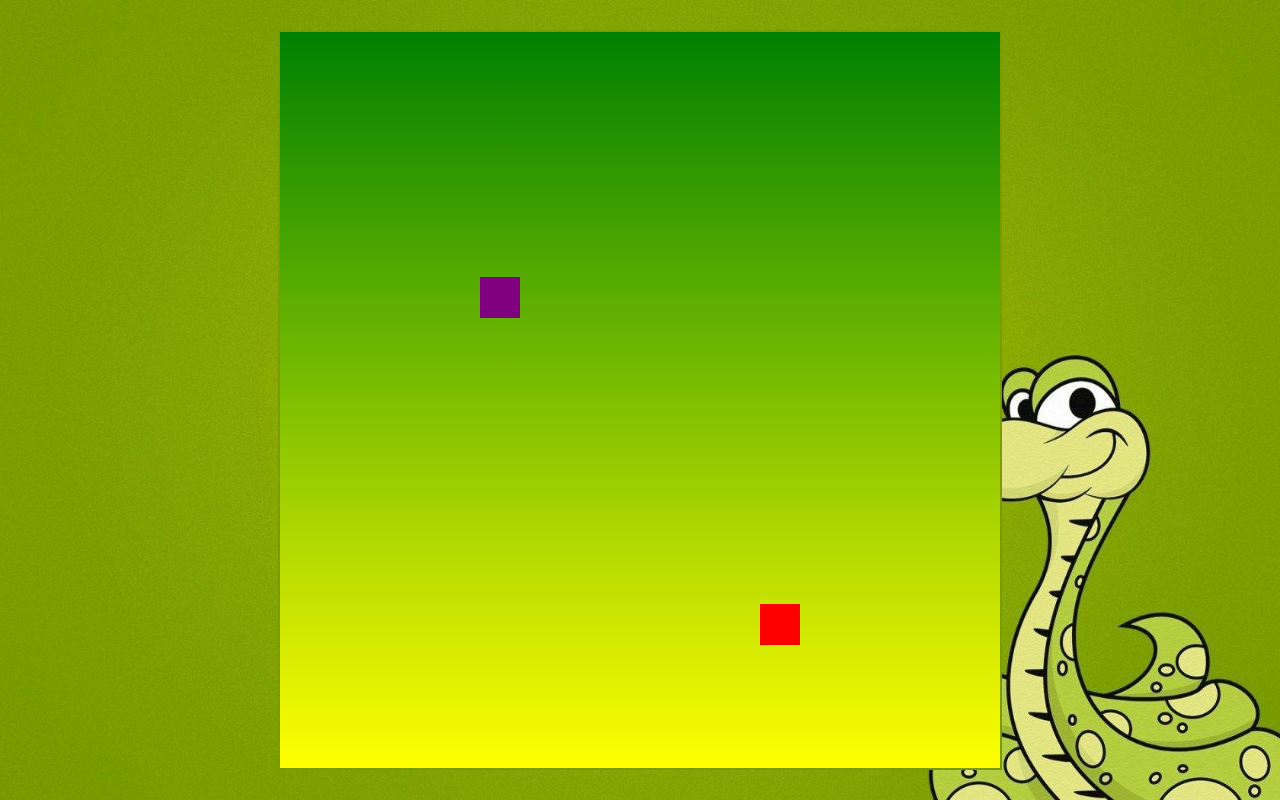
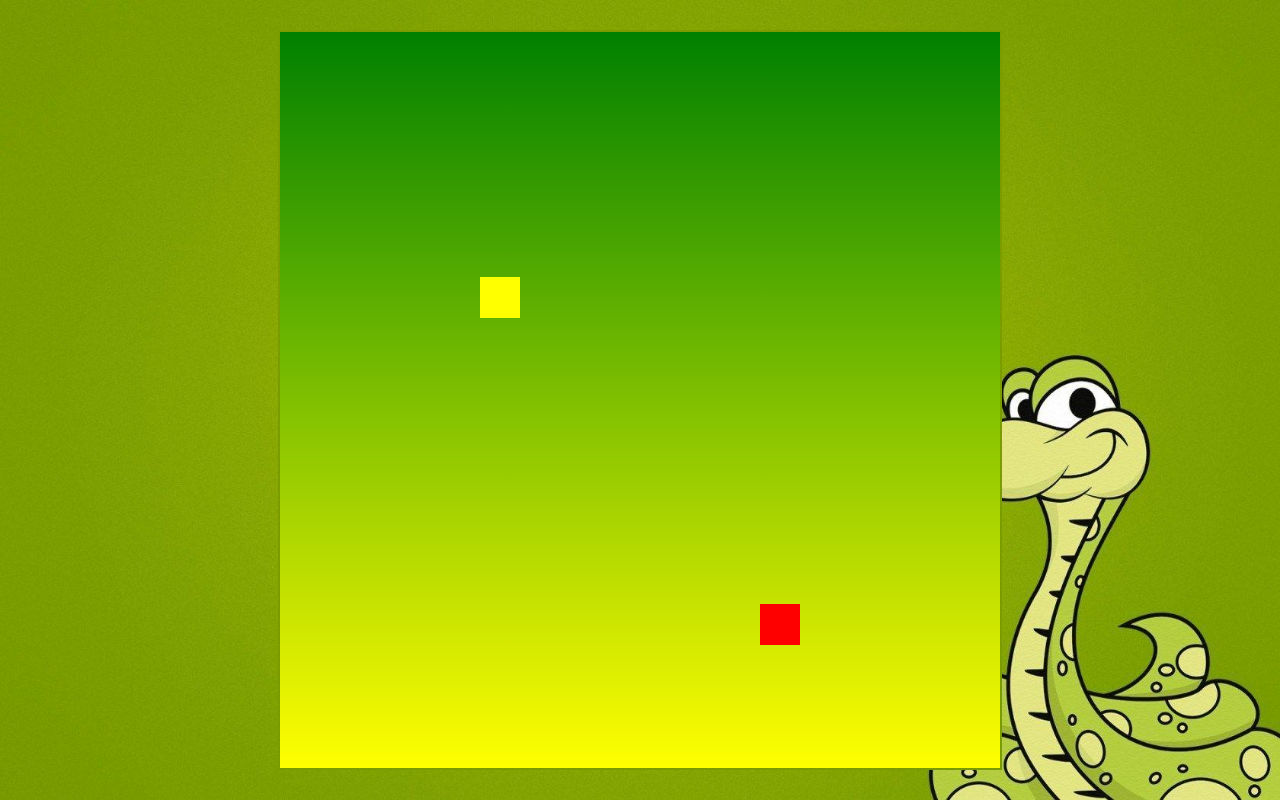
Before and after one commit to Vikalp-Mishra03/Snake_game, a plain HTML site: page index.html in a window 1280 px wide. Drawn offline with Linux system fonts and the light colour scheme.

Commit message:
changes in snake and food color

```diff
--- a/style.css
+++ b/style.css
@@ -26,6 +26,9 @@
 .head{
     background-color: red;
 }
-.food{
+.snake{
     background-color: purple;
 }
+.food{
+    background-color: yellow;
+}
```
